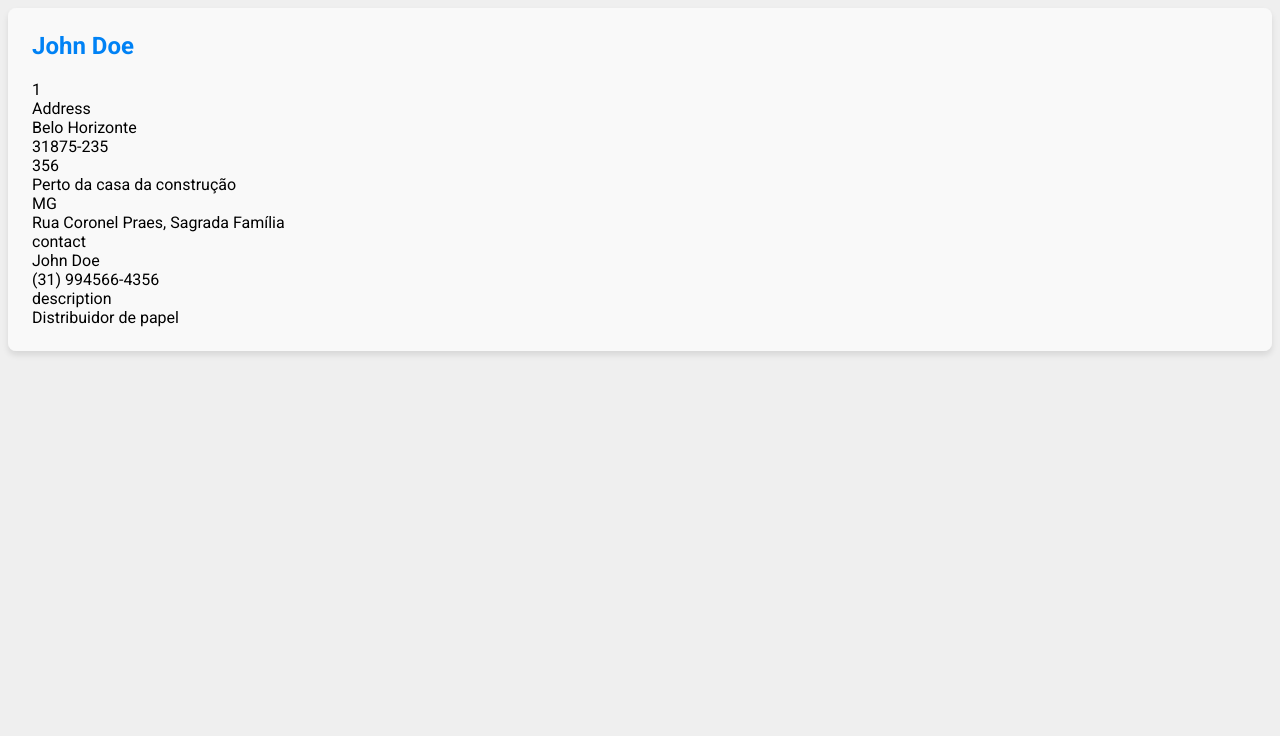
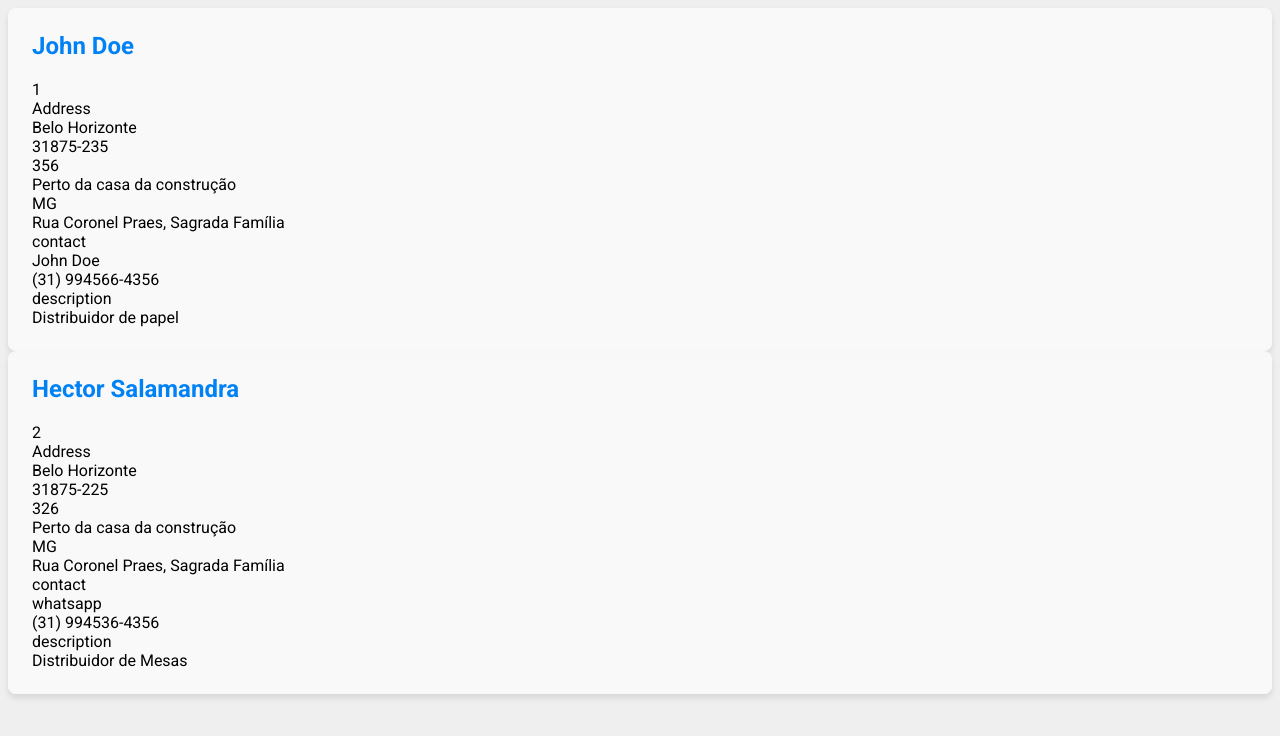
Before and after one commit to sameroso/vexpenses-test, a React (Vite) app: page / in a window 1280 px wide. Shown: the top 736 px of the page. Built offline with nearby package versions, Linux system fonts and the light colour scheme; data requests are answered from the project's data file.

Commit message:
feat: added dele supplier api

```diff
--- a/db.json
+++ b/db.json
@@ -13,6 +13,20 @@
         "number": "356",
         "reference": "Perto da casa da construção"
       }
+    },
+    {
+      "id": "2",
+      "name": "Hector Salamandra",
+      "description": "Distribuidor de Mesas",
+      "contact": [{ "name": "whatsapp", "phone": "(31) 994536-4356" }],
+      "address": {
+        "code": "31875-225",
+        "state": "MG",
+        "city": "Belo Horizonte",
+        "street": "Rua Coronel Praes, Sagrada Família",
+        "number": "326",
+        "reference": "Perto da casa da construção"
+      }
     }
   ]
 }
--- a/src/App.tsx
+++ b/src/App.tsx
@@ -1,41 +1,19 @@
 import { ThemeProvider } from "styled-components";
-import { vexpensesTheme } from "./styles/theme/theme";
-import { SupplierCard } from "@/features/supplier/components/supplier-card";
+import { vexpensesTheme } from "@/styles/theme/theme";
 import { GlobalStyle } from "@/styles/theme/global-style";
 import { QueryClient, QueryClientProvider } from "@tanstack/react-query";
 import { ReactQueryDevtools } from "@tanstack/react-query-devtools";
-import { useGetSuppliers } from "@/features/supplier/api/get-suppliers";
+import { Supplier } from "@/pages/supplier";
 
 const queryClient = new QueryClient();
 
-const Test = () => {
-  const { data } = useGetSuppliers();
 
-  const firstUser = data?.data[0];
-
-  return (
-    <SupplierCard
-      id="1"
-      address={{
-        city: firstUser?.address.city || "",
-        code: firstUser?.address.code || "",
-        number: firstUser?.address.number || "",
-        reference: firstUser?.address.reference || "",
-        state: firstUser?.address?.state || "",
-        street: firstUser?.address.street || "",
-      }}
-      contact={firstUser?.contact || []}
-      description={firstUser?.description || ""}
-      name={firstUser?.name || ""}
-    />
-  );
-};
 
 function App() {
   return (
     <ThemeProvider theme={vexpensesTheme}>
       <QueryClientProvider client={queryClient}>
-        <Test />
+        <Supplier />
         <ReactQueryDevtools initialIsOpen={false} />
         <GlobalStyle />
       </QueryClientProvider>
--- a/src/features/supplier/api/get-suppliers.ts
+++ b/src/features/supplier/api/get-suppliers.ts
@@ -1,14 +1,14 @@
 import { QueryConfig } from "@/lib/react-query";
 import { useQuery } from "@tanstack/react-query";
-import { getSuppliersQueryOptions } from "./query-config";
+import { suppliersQueryOptions } from "./query-config";
 
 type UseSuppliersOptions = {
-  queryConfig?: QueryConfig<typeof getSuppliersQueryOptions>;
+  queryConfig?: QueryConfig<typeof suppliersQueryOptions>;
 };
 
 export const useGetSuppliers = (args?: UseSuppliersOptions) => {
   return useQuery({
-    ...getSuppliersQueryOptions(),
+    ...suppliersQueryOptions(),
     ...(args?.queryConfig || []),
   });
 };
--- a/src/features/supplier/api/query-config.ts
+++ b/src/features/supplier/api/query-config.ts
@@ -1,7 +1,7 @@
 import { supplierService } from "@/services/suppliers";
 import { queryOptions } from "@tanstack/react-query";
 
-export const getSuppliersQueryOptions = () => {
+export const suppliersQueryOptions = () => {
   return queryOptions({
     queryKey: ["suppliers"],
     queryFn: supplierService.getSuppliers,
--- /dev/null
+++ b/src/features/supplier/api/remove-suppliers.ts
@@ -0,0 +1,32 @@
+import { useMutation, useQueryClient } from "@tanstack/react-query";
+import { MutationConfig } from "@/lib/react-query";
+
+import { supplierService } from "@/services/suppliers";
+import { suppliersQueryOptions } from "./query-config";
+
+export type DeleteUserDTO = {
+  userId: string;
+};
+
+type UseDeleteUserOptions = {
+  mutationConfig?: MutationConfig<typeof supplierService.removeSupplier>;
+};
+
+export const useRemoveSupplier = ({
+  mutationConfig,
+}: UseDeleteUserOptions = {}) => {
+  const queryClient = useQueryClient();
+
+  const { onSuccess, ...restConfig } = mutationConfig || {};
+
+  return useMutation({
+    onSuccess: (...args) => {
+      queryClient.invalidateQueries({
+        queryKey: suppliersQueryOptions().queryKey,
+      });
+      onSuccess?.(...args);
+    },
+    ...restConfig,
+    mutationFn: supplierService.removeSupplier,
+  });
+};
--- /dev/null
+++ b/src/pages/supplier.tsx
@@ -0,0 +1,49 @@
+
+import { SupplierCard } from "@/features/supplier/components/supplier-card";
+import { useGetSuppliers } from "@/features/supplier/api/get-suppliers";
+import { useRemoveSupplier } from "@/features/supplier/api/remove-suppliers";
+
+export const Supplier = () => {
+  const { data } = useGetSuppliers();
+
+  const removeSupplierMutation = useRemoveSupplier({
+    mutationConfig: {
+      onSuccess: (data) => {
+        alert(`removeu o fornecedor ${data.data.name} com sucesso!`);
+      },
+      onError: () => {
+        alert("falha ao remover o fornecedor, por favor tente novamente");
+      },
+    },
+  });
+
+  return (
+    <>
+      {data?.data.map((supplier) => {
+        return (
+          <div
+            key={supplier.id}
+            onClick={() => {
+              removeSupplierMutation.mutate(supplier.id);
+            }}
+          >
+            <SupplierCard
+              id={supplier.id}
+              address={{
+                city: supplier?.address.city || "",
+                code: supplier?.address.code || "",
+                number: supplier?.address.number || "",
+                reference: supplier?.address.reference || "",
+                state: supplier?.address?.state || "",
+                street: supplier?.address.street || "",
+              }}
+              contact={supplier?.contact || []}
+              description={supplier?.description || ""}
+              name={supplier?.name || ""}
+            />
+          </div>
+        );
+      })}
+    </>
+  );
+};
--- a/src/services/suppliers.ts
+++ b/src/services/suppliers.ts
@@ -31,7 +31,7 @@ const getSupplierById = (id: string) => {
 };
 
 const removeSupplier = (id: string) => {
-  return api.delete<void>(`/suppliers/${id}`);
+  return api.delete<Supplier>(`/suppliers/${id}`);
 };
 
 const editSupplier = (args: { id: string; supplier: Supplier }) => {
```
Also changed, not shown: src/lib/react-query.ts (+16 -1 lines), src/features/supplier/components/supplier-form.tsx (added).
